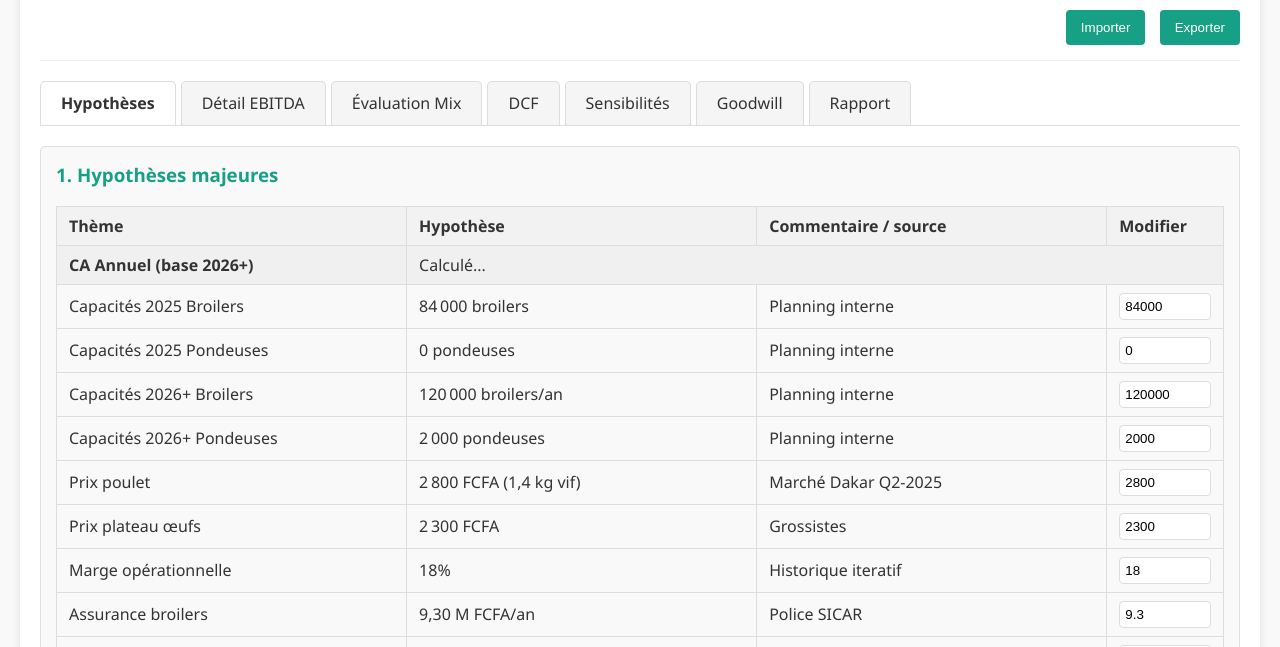
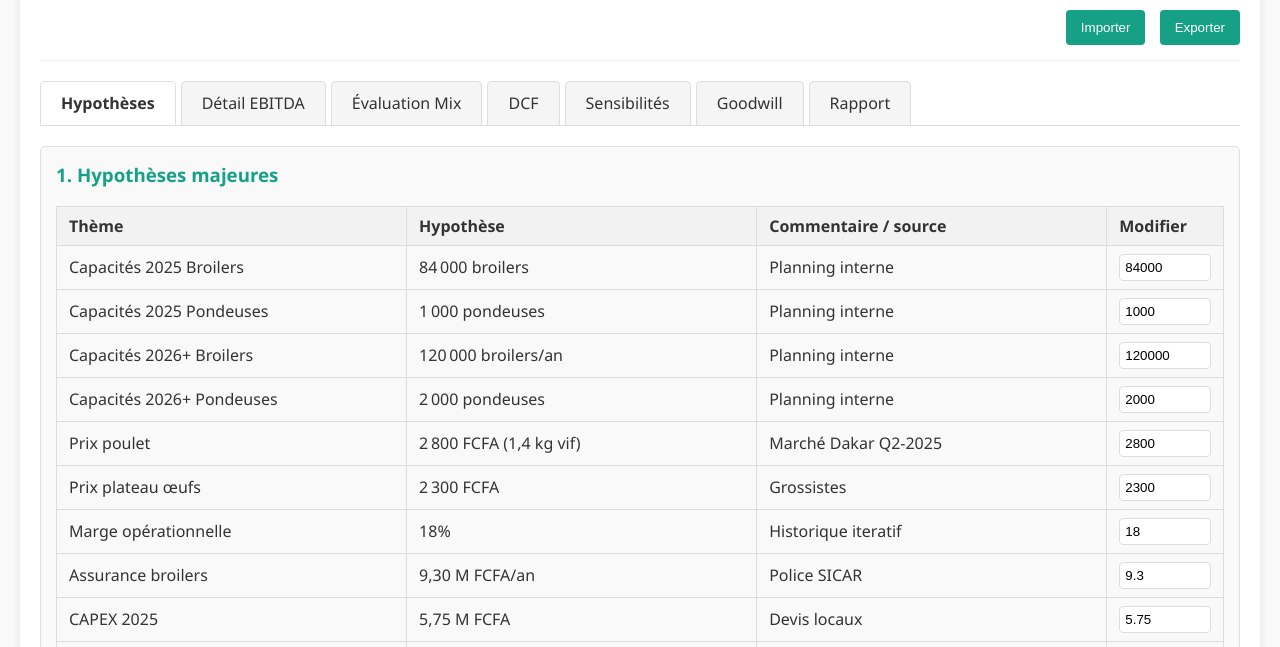
Before and after one commit to Zalint/MataPoulet, a plain HTML site: page index.html in a window 1280 px wide. Shown: the part 126-773 px from the top of the page. Drawn offline with Linux system fonts and the light colour scheme.

Commit message:
add 1000 as default value

```diff
--- a/index.html
+++ b/index.html
@@ -163,11 +163,7 @@
                         <th width="30%">Commentaire / source</th>
                         <th width="10%">Modifier</th>
                     </tr>
-                    <!-- Ligne CA Annuel -->
-                    <tr style="background-color: #f0f0f0;">
-                        <td><strong>CA Annuel (base 2026+)</strong></td>
-                        <td id="caAnnuelDisplay" colspan="3">Calculé...</td>
-                    </tr>
+
                     <tr>
                         <td>Capacités 2025 Broilers</td>
                         <td id="capacites2025Display"></td> <!-- Mise à jour par JS -->
@@ -178,7 +174,7 @@
                         <td>Capacités 2025 Pondeuses</td>
                         <td id="capacites2025PondeusesDisplay"></td> <!-- Mise à jour par JS -->
                         <td>Planning interne</td>
-                        <td><input type="number" id="capacites2025Pondeuses" value="0" step="100" onchange="updateValuation()"></td> <!-- Nouveau -->
+                        <td><input type="number" id="capacites2025Pondeuses" value="1000" step="100" onchange="updateValuation()"></td> <!-- Nouveau -->
                     </tr>
                     <tr>
                         <td>Capacités 2026+ Broilers</td>
```
